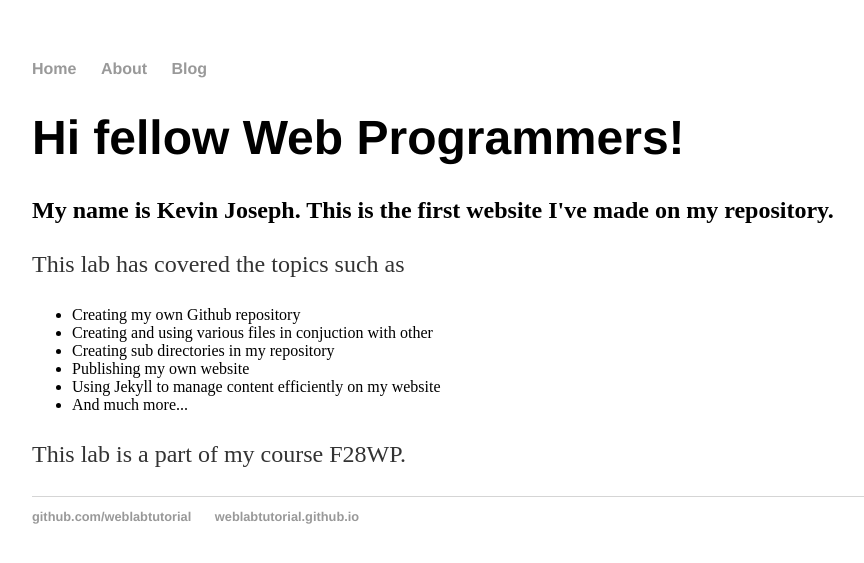
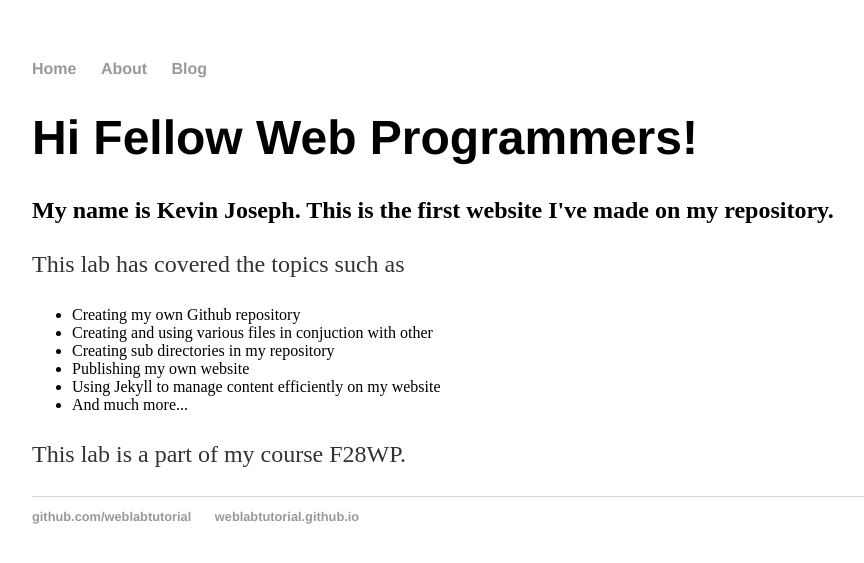
Before and after one commit to kevinjd0/kevinjd0.github.io, a Jekyll site: the page built from about/index.html, in a window 1280 px wide. Shown: the top 563 px of the page, without its empty margins (160-1024 px from the left). Built offline with Jekyll 4.4.1, drawn with Linux system fonts in a browser that asks for light colours.

Commit message:
Adjusted the Capitalization of the title

```diff
--- a/about/index.html
+++ b/about/index.html
@@ -3,7 +3,7 @@ layout: default
 title: Web Programming
 ---
 
-<h1>Hi fellow Web Programmers!</h1>
+<h1>Hi Fellow Web Programmers!</h1>
 
 <h2>My name is Kevin Joseph. This is the first website I've made on my repository.</h2>
 
```
